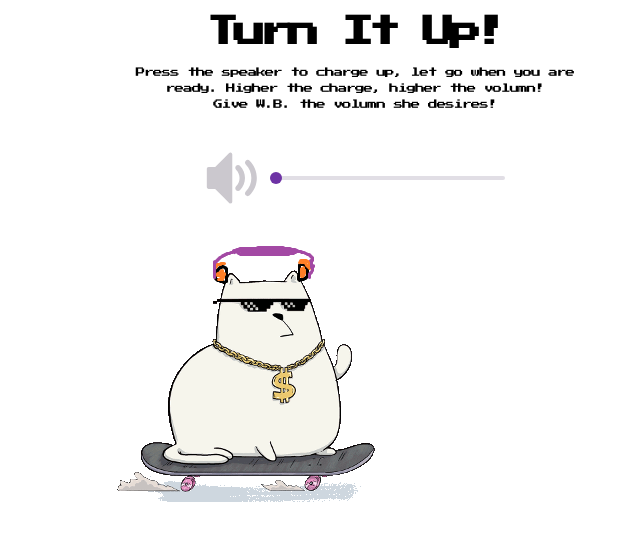
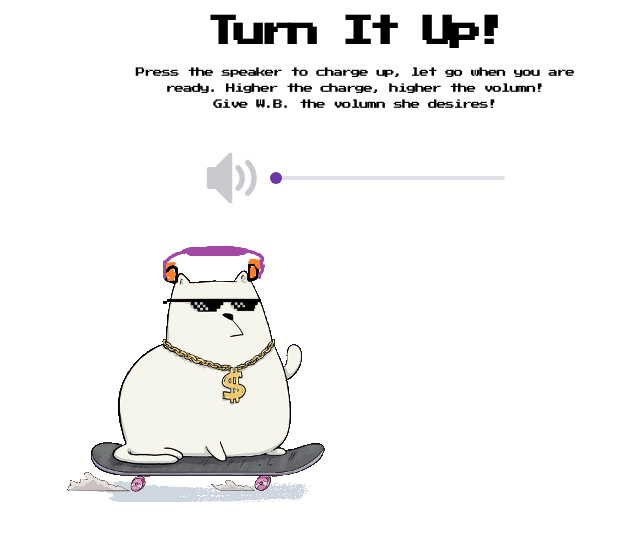
Before and after one commit to yiqu/turnitup, an Angular app: page / in a window 1280 px wide. Shown: the top 540 px of the page, without its empty margins (285-925 px from the left). Built offline with nearby package versions, Linux system fonts and the light colour scheme.

Commit message:
cat position fixed

```diff
--- a/src/app/scoreboard/score.component.css
+++ b/src/app/scoreboard/score.component.css
@@ -2,4 +2,5 @@
   background-image: url(../../assets/cat.png);
   height: 260px;
   background-repeat: no-repeat;
+  margin-left: -50px;
 }
--- a/src/app/scoreboard/score.component.html
+++ b/src/app/scoreboard/score.component.html
@@ -1 +1,3 @@
-<div class="wrap center cat"> </div>
+<div class="wrap center">
+  <div class="cat"> </div>
+</div>
```
